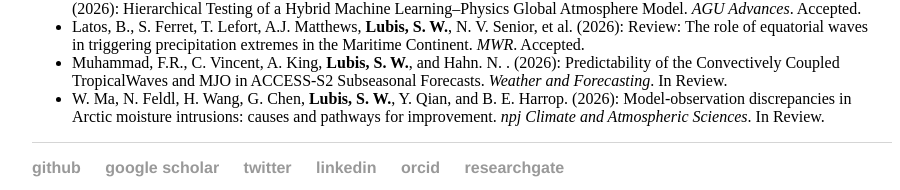
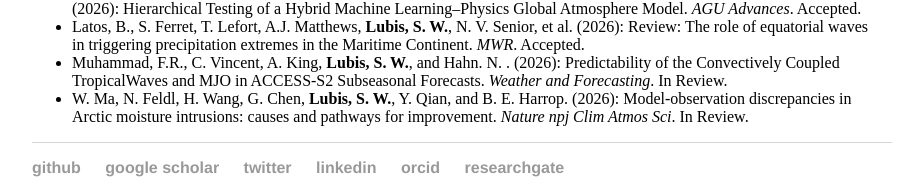
Before and after one commit to sandrolubis/sandrolubis.github.io, a Jekyll site: the page built from index.html, in a window 1280 px wide. Shown: the part 1075-1265 px from the top of the page, without its empty margins (276-1176 px from the left). Built offline with Jekyll 4.4.1, drawn with Linux system fonts in a browser that asks for light colours.

Commit message:
Update index.html

```diff
--- a/index.html
+++ b/index.html
@@ -60,7 +60,7 @@
 		<li> Z. Chen, L. R. Leung, W. Zhou, J. Lu, <b>Lubis, S. W.</b>, Y. Liu, C.-C. Chang, B. E. Harrop, Y. Wang, G. Zhang and Y. Qian. (2026): Hierarchical Testing of a Hybrid Machine Learning–Physics Global Atmosphere Model. <i>AGU Advances</i>. Accepted.</li>
 		<li> Latos, B., S. Ferret, T. Lefort, A.J. Matthews, <b>Lubis, S. W.</b>, N. V. Senior, et al. (2026): Review: The role of equatorial waves in triggering precipitation extremes in the Maritime Continent. <i>MWR</i>. Accepted.</li>
 		<li> Muhammad, F.R., C. Vincent, A. King, <b>Lubis, S. W.</b>, and  Hahn. N. . (2026): Predictability of the Convectively Coupled TropicalWaves and MJO in ACCESS-S2 Subseasonal Forecasts. <i>Weather and Forecasting</i>.</i> In Review.</li>
-		<li>W. Ma, N. Feldl, H. Wang, G. Chen, <b>Lubis, S. W.</b>, Y. Qian, and B. E. Harrop. (2026): Model-observation discrepancies in Arctic moisture intrusions: causes and pathways for improvement. <i>npj Climate and Atmospheric Sciences</i>. In Review.</li>
+		<li>W. Ma, N. Feldl, H. Wang, G. Chen, <b>Lubis, S. W.</b>, Y. Qian, and B. E. Harrop. (2026): Model-observation discrepancies in Arctic moisture intrusions: causes and pathways for improvement. <i>Nature npj Clim Atmos Sci</i>. In Review.</li>
 		</ul>
 
 </div>
```
